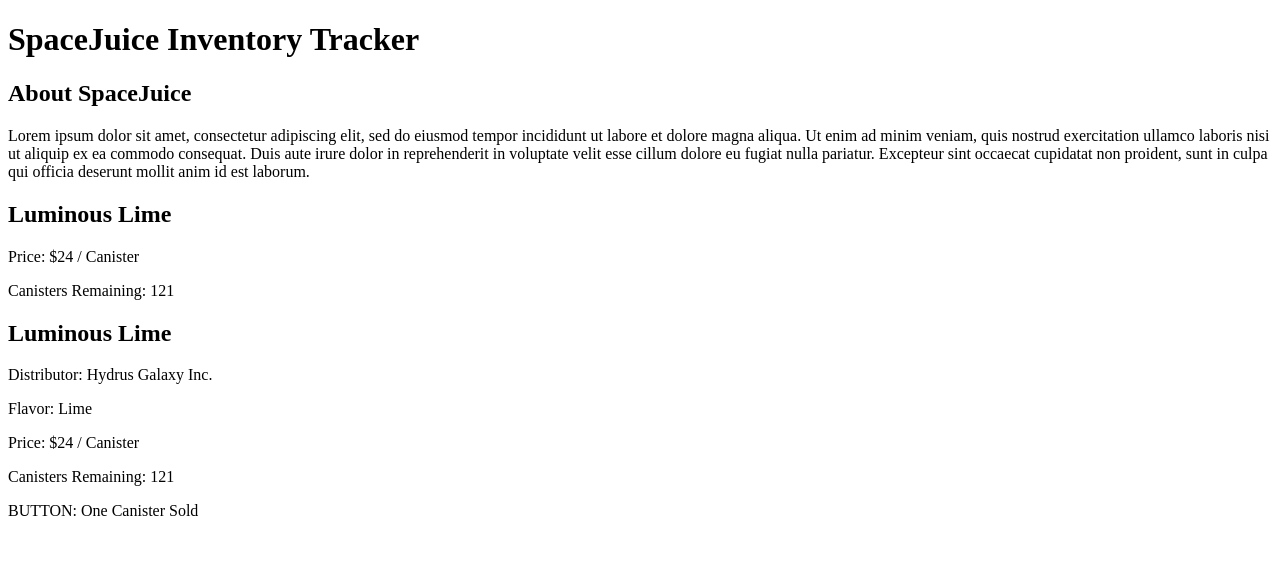
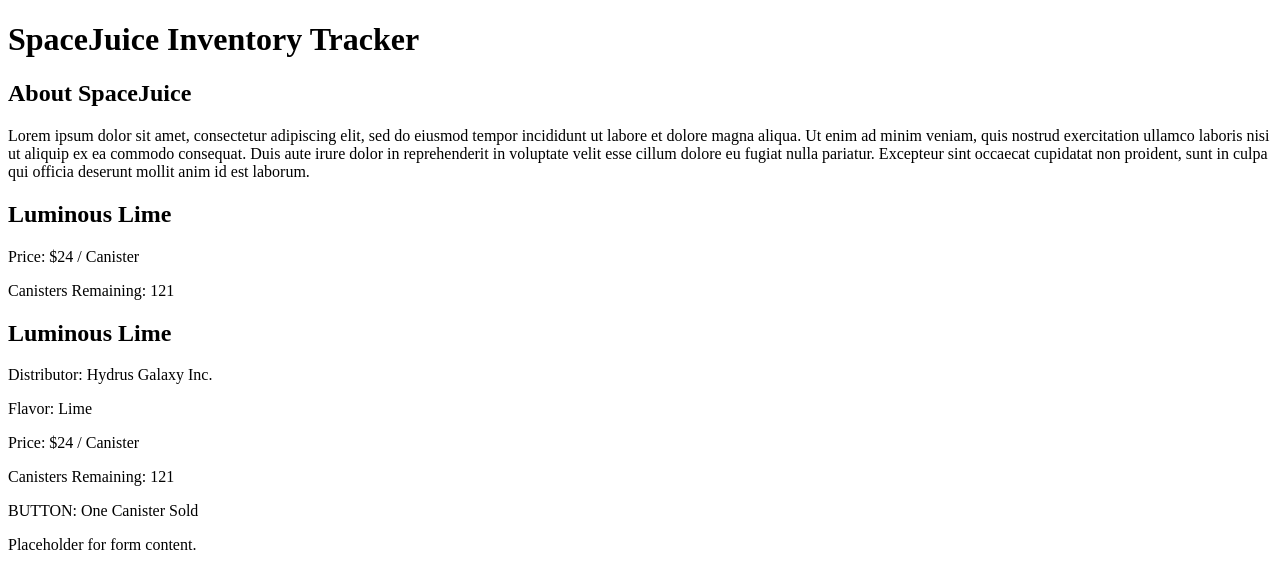
Before and after one commit to ellajtanttu/spacejuice-tracker, a React (Create React App) app: page / in a window 1280 px wide. Shown: the top 588 px of the page. Built offline with nearby package versions, Linux system fonts and the light colour scheme.

Commit message:
add static new juice form too

```diff
--- a/src/components/JuiceControl.js
+++ b/src/components/JuiceControl.js
@@ -1,7 +1,7 @@
 import React from "react";
 import JuiceDetails from "./JuiceDetails";
 import JuiceList from "./JuiceList";
-// import NewJuiceForm from "./NewJuiceForm"
+import NewJuiceForm from "./NewJuiceForm"
 // import JuiceDetails from "./JuiceDetails";
 
 class JuiceControl extends React.Component {
@@ -25,7 +25,7 @@ render() {
     <React.Fragment>
       <JuiceList />
       <JuiceDetails />
-
+      <NewJuiceForm />
     </React.Fragment>
   )
   // let currentPage = null;
--- a/src/components/NewJuiceForm.js
+++ b/src/components/NewJuiceForm.js
@@ -0,0 +1,9 @@
+import React from "react";
+
+function NewJuiceForm() {
+  return (
+    <p>Placeholder for form content.</p>
+  );
+}
+
+export default NewJuiceForm;
```
